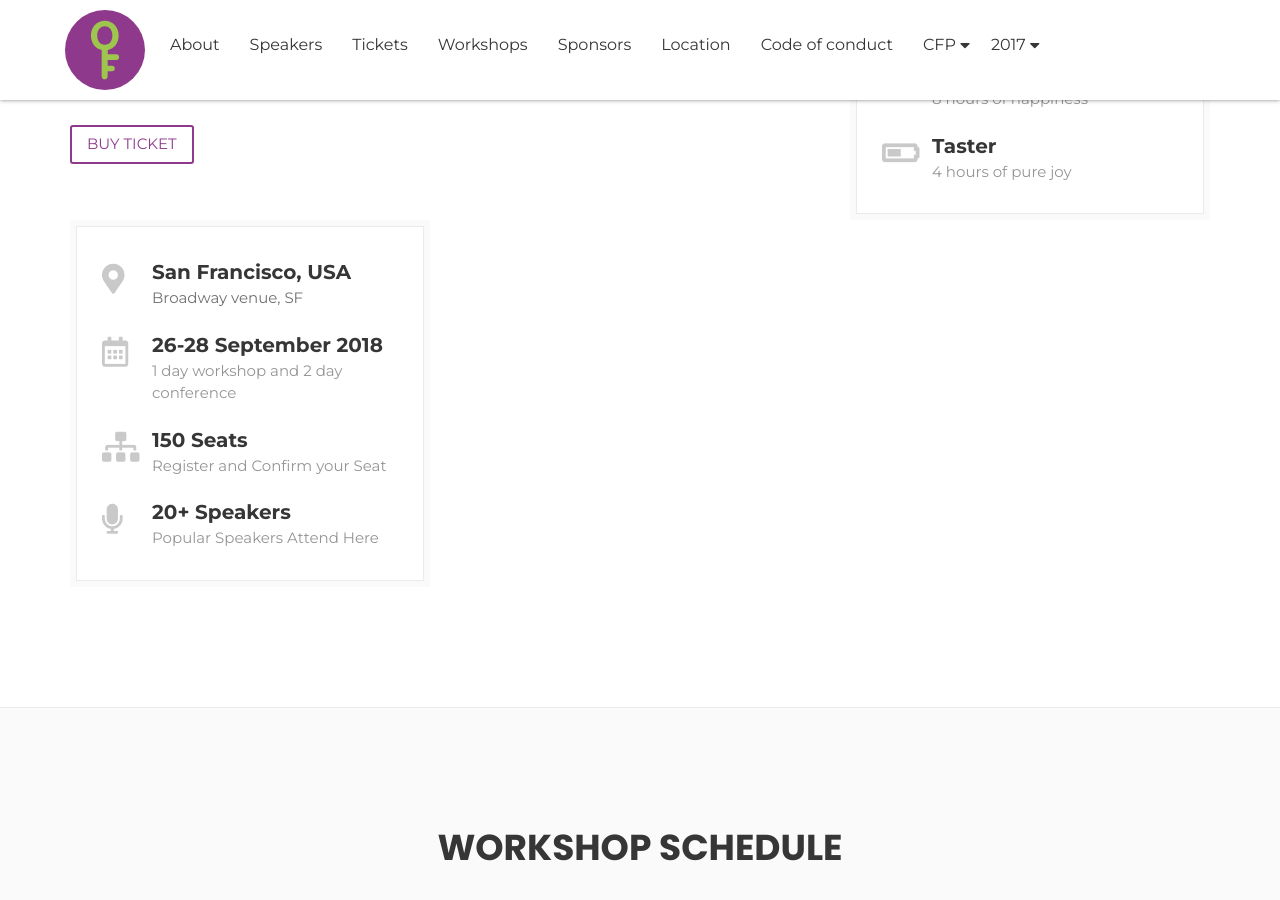
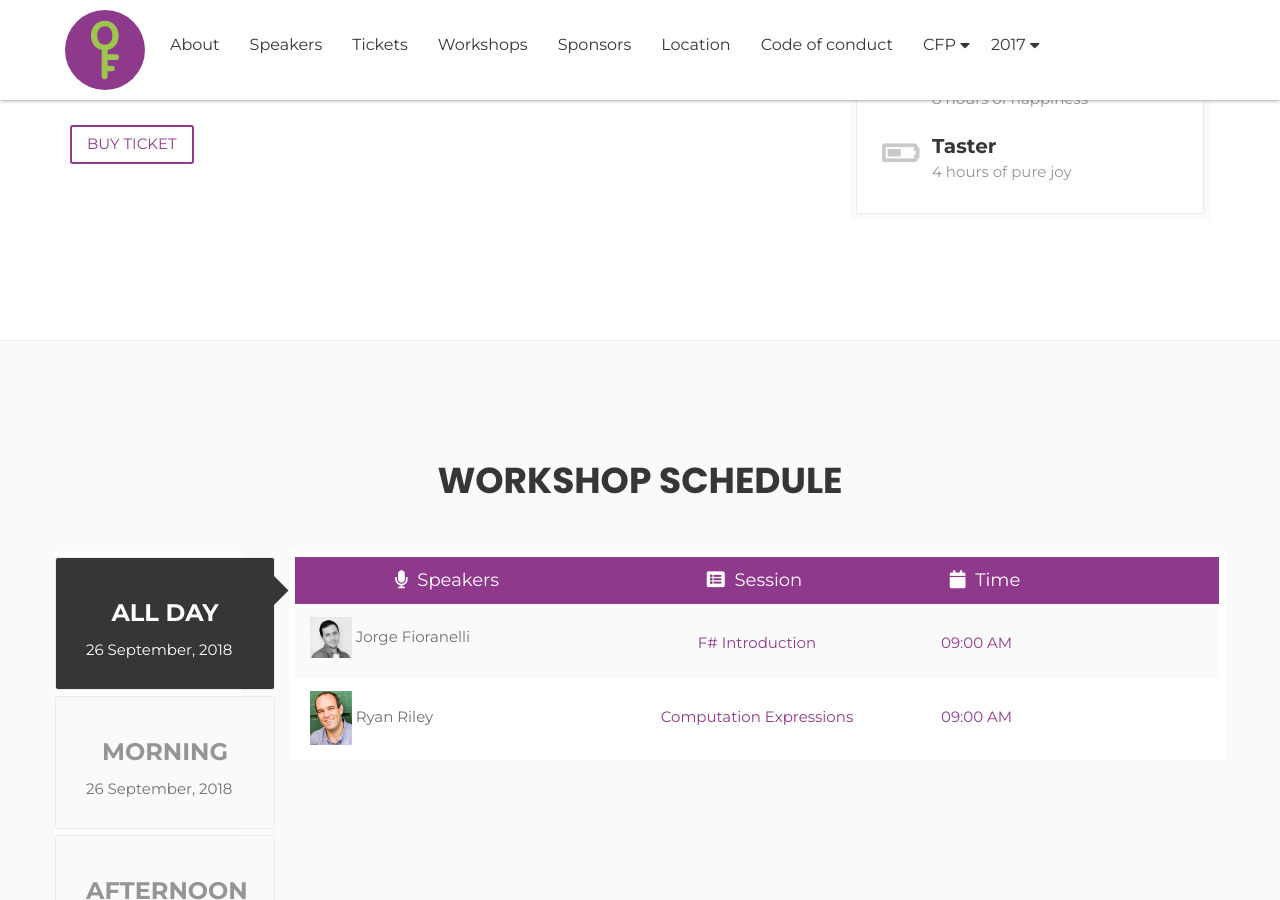
Before and after one commit to open-fsharp/open-fsharp.github.io, a Jekyll site: the page built from agenda/workshop.md, in a window 1280 px wide and 900 px high, scrolled down 556 px. Built offline with Jekyll 4.4.1, drawn with Linux system fonts in a browser that asks for light colours; nearby versions of some CDN libraries; comment, search, counter and statistics services are not loaded.

Commit message:
remove conference info for workshop agenda

```diff
--- a/agenda/workshop.md
+++ b/agenda/workshop.md
@@ -69,42 +69,6 @@ title: Agenda workshop 2018
 								<span class="c-info-content">
 									<strong>Taster</strong>
 									<span class="i-text">4 hours of pure joy</span>
-								</span>
-							</li>
-						</ul>
-					</div><!-- /.conference-info -->
-				</div><!-- /.conference-info-outer -->
-			</div><!-- /.col-md-4 -->
-			<div class="col-md-4">
-				<div class="conference-info-outer">
-					<div class="conference-info">
-						<ul>
-							<li>
-								<span class="c-info-icon"><i class="fas fa-map-marker-alt"></i></span>
-								<span class="c-info-content">
-									<strong>San Francisco, USA</strong>
-									<span class="i-text"><a href="#" target="_blank">Broadway venue, SF</a></span>
-								</span>
-							</li>
-							<li>
-								<span class="c-info-icon"><i class="far fa-calendar-alt"></i></span>
-								<span class="c-info-content">
-									<strong>26-28 September 2018</strong>
-									<span class="i-text">1 day workshop and 2 day conference</span>
-								</span>
-							</li>
-							<li>
-								<span class="c-info-icon"><i class="fas fa-sitemap"></i></span>
-								<span class="c-info-content">
-									<strong>150 Seats</strong>
-									<span class="i-text">Register and Confirm your Seat</span>
-								</span>
-							</li>
-							<li>
-								<span class="c-info-icon"><i class="fas fa-microphone"></i></span>
-								<span class="c-info-content">
-									<strong>20+ Speakers</strong>
-									<span class="i-text">Popular Speakers Attend Here</span>
 								</span>
 							</li>
 						</ul>
```
